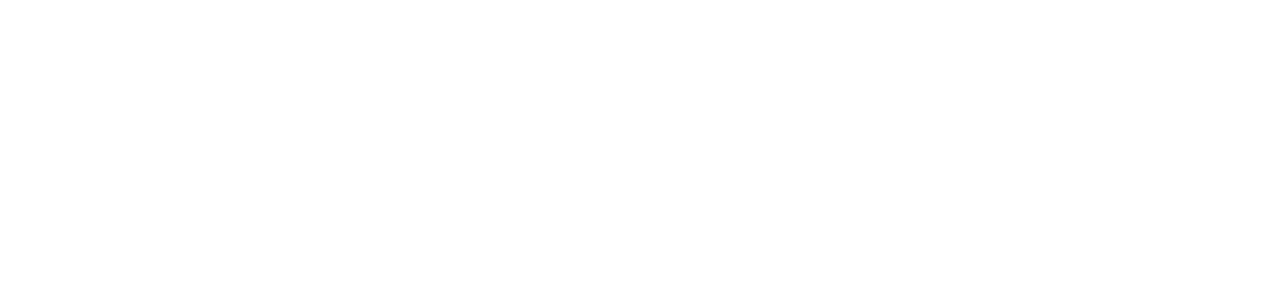
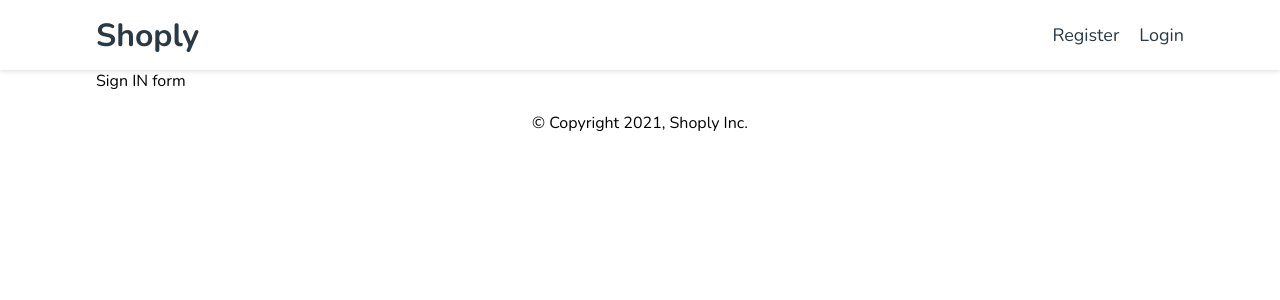
Before and after one commit to NightClover-code/basic-eCommerce-website, a React (Create React App) app: page /login in a window 1280 px wide. Shown: the top 300 px of the page. Built offline with nearby package versions, Linux system fonts and the light colour scheme.

Commit message:
adding comments & sign in page

```diff
--- a/src/components/App/default.scss
+++ b/src/components/App/default.scss
@@ -4,6 +4,8 @@
 @import '../Directory/directory';
 @import '../../pages/Registration/registration';
 @import '../Footer/footer';
+@import '../../pages/Login/login';
+@import '../SignIn/signin';
 html,
 body {
   height: 100%;
--- a/src/components/App/index.tsx
+++ b/src/components/App/index.tsx
@@ -3,6 +3,7 @@ import '../../styles/css/default.css';
 //importing pages
 import Homepage from '../../pages/Homepage';
 import Registration from '../../pages/Registration';
+import Login from '../../pages/Login';
 //importing route
 import { Route } from 'react-router';
 //importing layouts
@@ -28,6 +29,14 @@ const App: React.FC = () => {
           </MainLayout>
         )}
       />
+      <Route
+        path="/login"
+        render={() => (
+          <MainLayout>
+            <Login />
+          </MainLayout>
+        )}
+      />
     </div>
   );
 };
--- a/src/components/Directory/index.tsx
+++ b/src/components/Directory/index.tsx
@@ -1,3 +1,4 @@
+//directory component
 const Directory: React.FC = () => {
   return (
     <section className="directory">
--- a/src/components/Footer/index.tsx
+++ b/src/components/Footer/index.tsx
@@ -1,3 +1,4 @@
+//footer component
 const Footer: React.FC = () => {
   return <footer>&copy; Copyright 2021, Shoply Inc.</footer>;
 };
--- a/src/components/Header/_header.scss
+++ b/src/components/Header/_header.scss
@@ -26,6 +26,8 @@ header {
     .registration {
       .registration__list {
         list-style: none;
+        display: flex;
+        gap: 20px;
         li a {
           text-decoration: none;
           color: $dark-blue;
--- a/src/components/Header/index.tsx
+++ b/src/components/Header/index.tsx
@@ -1,5 +1,6 @@
+//router link
 import { Link } from 'react-router-dom';
-
+//header component
 const Header: React.FC = () => {
   return (
     <header>
@@ -16,6 +17,11 @@ const Header: React.FC = () => {
                 Register
               </Link>
             </li>
+            <li>
+              <Link to="/login" className="registration__link">
+                Login
+              </Link>
+            </li>
           </ul>
         </div>
       </div>
--- /dev/null
+++ b/src/components/SignIn/index.tsx
@@ -0,0 +1,6 @@
+//sign in component
+const SignIn = () => {
+  return <div>Sign IN form</div>;
+};
+
+export default SignIn;
--- /dev/null
+++ b/src/pages/Login/index.tsx
@@ -0,0 +1,12 @@
+//importing components
+import SignIn from '../../components/SignIn';
+//login page
+const Login: React.FC = () => {
+  return (
+    <div>
+      <SignIn />
+    </div>
+  );
+};
+
+export default Login;
--- a/src/styles/css/default.css
+++ b/src/styles/css/default.css
@@ -36,6 +36,10 @@ header .container .logo__container a h1 {
 
 header .container .registration .registration__list {
   list-style: none;
+  display: -webkit-box;
+  display: -ms-flexbox;
+  display: flex;
+  gap: 20px;
 }
 
 header .container .registration .registration__list li a {
```
Also changed, not shown: src/components/SignIn/_signin.scss (added), src/pages/Login/_login.scss (added), 1 other file (tests, documents, lock files or other folders).
